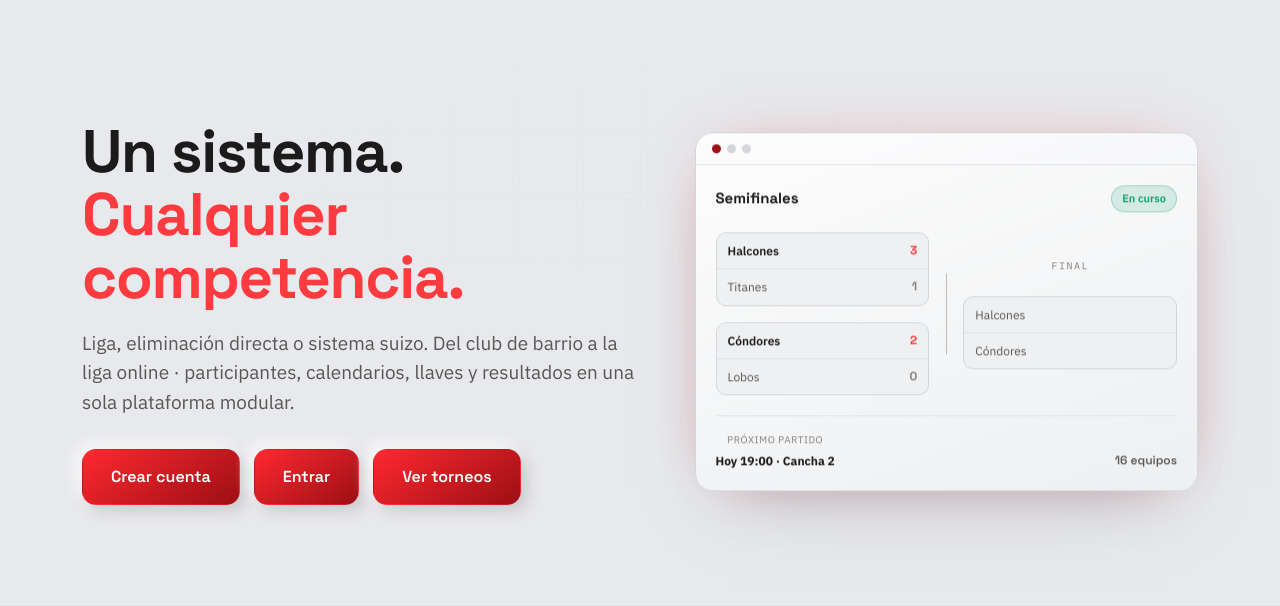
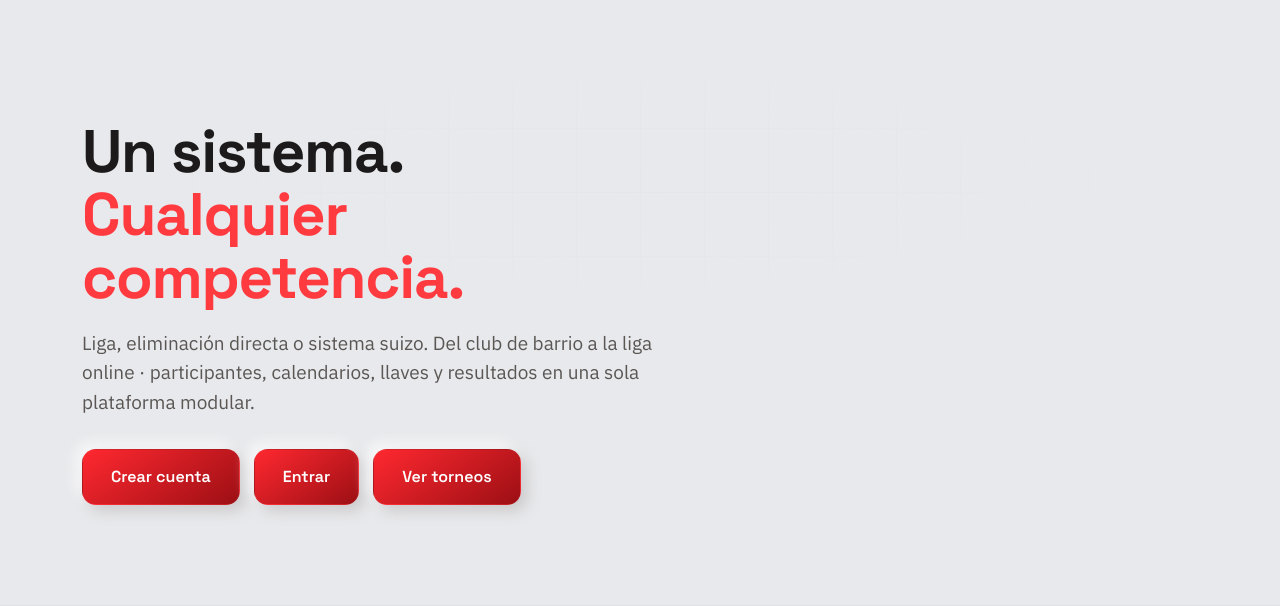
Before and after one commit to telyuxsoftwaredevelopment-tech/Tornalyx, a PHP site: page / in a window 1280 px wide. Shown: the part 73-679 px from the top of the page. Run offline with PHP 8.4, Linux system fonts and the light colour scheme.

Commit message:
Quitar la maqueta de torneo del hero
Se saca el panel derecho del hero (el mockup con la llave de
"Semifinales") y todo el CSS que solo usaba ese bloque (mockup, llaves).
El texto y los botones pasan a ocupar el ancho completo.

```diff
--- a/SGDM/frontend/css/home.css
+++ b/SGDM/frontend/css/home.css
@@ -17,158 +17,6 @@
 .hero-text h1 { margin:0 0 20px; }
 .hero-text .lead { margin:0; max-width:52ch; }
 .hero-cta { margin-top:32px; animation:fade-up .6s .28s cubic-bezier(.22,1,.36,1) both; }
-
-@media(min-width:960px) {
-  /* La columna del texto pesa un poco más: el mockup acompaña, no compite. */
-  .hero-top { grid-template-columns:1.05fr .95fr; gap:56px; }
-}
-
-/* ─── Vista previa de la interfaz (mockup del hero) ───── */
-.hero-visual {
-  animation:fade-up .6s .36s cubic-bezier(.22,1,.36,1) both;
-  perspective:1200px;
-}
-.mockup {
-  border:1px solid var(--line);
-  border-radius:18px;
-  overflow:hidden;
-  background:linear-gradient(160deg,rgba(26,16,18,.92),rgba(11,7,8,.92));
-  backdrop-filter:blur(12px);
-  -webkit-backdrop-filter:blur(12px);
-  box-shadow:
-    0 30px 70px -30px rgba(0,0,0,.9),
-    0 0 60px -30px var(--red-glow);
-  animation:mockup-flota 6s ease-in-out infinite;
-}
-[data-theme="light"] .mockup {
-  background:linear-gradient(160deg,rgba(255,255,255,.9),rgba(238,240,242,.9));
-  box-shadow:
-    0 30px 70px -35px rgba(120,120,130,.55),
-    0 0 60px -30px var(--red-glow);
-}
-@keyframes mockup-flota {
-  0%,100% { transform:translateY(0); }
-  50%     { transform:translateY(-9px); }
-}
-
-/* Barra de ventana */
-.mockup__bar {
-  display:flex; align-items:center; gap:12px;
-  padding:11px 16px;
-  border-bottom:1px solid var(--line-soft);
-  background:rgba(255,255,255,.02);
-}
-.mockup__dots { display:flex; gap:6px; }
-.mockup__dots i {
-  width:9px; height:9px; border-radius:50%;
-  background:var(--line);
-}
-.mockup__dots i:first-child { background:var(--red-deep); }
-.mockup__title {
-  font-family:var(--font-heading); font-size:12px; font-weight:600;
-  color:var(--muted);
-}
-
-.mockup__body { padding:var(--space-5); }
-.mockup__head {
-  display:flex; align-items:center; justify-content:space-between;
-  margin-bottom:var(--space-5);
-}
-.mockup__ronda {
-  font-family:var(--font-heading); font-weight:700; font-size:15px;
-  color:var(--ink);
-}
-.mockup__estado {
-  font-size:11px; font-weight:600;
-  padding:4px 10px; border-radius:999px;
-  color:#0e9f6e;
-  background:rgba(14,159,110,.14);
-  border:1px solid rgba(14,159,110,.3);
-}
-
-/* ─── Llaves del torneo ───────────────────────────────── */
-.llaves { display:flex; align-items:center; gap:34px; }
-.llaves__col { flex:1; display:flex; flex-direction:column; gap:16px; position:relative; }
-.llaves__col--final { justify-content:center; }
-.llaves__label {
-  font-family:var(--font-mono); font-size:10px; letter-spacing:1.5px;
-  text-transform:uppercase; color:var(--muted-2);
-  margin-bottom:6px;
-}
-
-.llave {
-  border:1px solid var(--line);
-  border-radius:10px;
-  overflow:hidden;
-  background:var(--bg-2);
-  position:relative;
-}
-.llave__eq {
-  display:flex; align-items:center; justify-content:space-between;
-  gap:10px;
-  padding:8px 11px;
-  font-size:12px; color:var(--muted);
-  border-bottom:1px solid var(--line-soft);
-}
-.llave__eq:last-child { border-bottom:none; }
-.llave__eq b {
-  font-family:var(--font-heading); font-size:12px;
-  color:var(--muted-2);
-}
-/* El que pasa de ronda queda marcado en rojo, como en el fixture real. */
-.llave__eq.is-win { color:var(--ink); font-weight:600; }
-.llave__eq.is-win b { color:var(--red-bright); }
-
-/* Conectores: una línea sale de cada llave y se une antes de la final.
-   Van en --muted-2 rebajado: --line queda casi invisible sobre la tarjeta. */
-.llaves__col:first-child .llave::after,
-.llaves__col:first-child::after,
-.llaves__col--final .llave::before {
-  content:"";
-  position:absolute;
-  background:var(--muted-2);
-  opacity:.5;
-}
-.llaves__col:first-child .llave::after {
-  top:50%; left:100%;
-  width:17px; height:1px;
-}
-.llaves__col:first-child::after {
-  left:calc(100% + 17px);
-  top:25%; bottom:25%;
-  width:1px;
-}
-.llaves__col--final .llave::before {
-  top:50%; right:100%;
-  width:17px; height:1px;
-}
-
-.mockup__pie {
-  display:flex; align-items:flex-end; justify-content:space-between;
-  gap:var(--space-4);
-  margin-top:var(--space-5);
-  padding-top:var(--space-4);
-  border-top:1px solid var(--line-soft);
-}
-.mockup__pie-lbl { display:block; font-size:10px; color:var(--muted-2); text-transform:uppercase; letter-spacing:.5px; }
-.mockup__pie-val { display:block; font-size:12px; color:var(--ink); margin-top:3px; }
-.mockup__cupos {
-  font-family:var(--font-heading); font-size:12px; font-weight:600;
-  color:var(--muted);
-  white-space:nowrap;
-}
-
-/* En pantallas chicas el mockup se achica para no empujar el contenido. */
-@media(max-width:520px) {
-  .llaves { gap:24px; }
-  .llave__eq { padding:7px 9px; font-size:11px; }
-  .llaves__col:first-child .llave::after,
-  .llaves__col--final .llave::before { width:12px; }
-  .llaves__col:first-child::after { left:calc(100% + 12px); }
-}
-
-/* Con "reducir animaciones" el mockup queda quieto. */
-html.a11y-motion .mockup { animation:none; }
 
 /* ─── Audiencias: foto a la izquierda, texto a la derecha ─ */
 .audiencias-grid {
--- a/SGDM/frontend/index.html
+++ b/SGDM/frontend/index.html
@@ -77,52 +77,6 @@
             <a class="btn btn-primary btn-lg" href="/registro">Crear cuenta</a>
             <a class="btn btn-primary btn-lg" href="/login">Entrar</a>
             <a class="btn btn-primary btn-lg" href="/torneos">Ver torneos</a>
-          </div>
-        </div>
-
-        <!-- Vista previa de la interfaz: muestra de un vistazo lo que hace la
-             plataforma (llaves, resultados y próximo partido). Es ilustrativa,
-             por eso se oculta a los lectores de pantalla: todo lo que dice ya
-             está en el texto de al lado. -->
-        <div class="hero-visual" aria-hidden="true">
-          <div class="mockup">
-            <div class="mockup__bar">
-              <span class="mockup__dots"><i></i><i></i><i></i></span>
-            </div>
-            <div class="mockup__body">
-              <div class="mockup__head">
-                <span class="mockup__ronda">Semifinales</span>
-                <span class="mockup__estado">En curso</span>
-              </div>
-
-              <div class="llaves">
-                <div class="llaves__col">
-                  <div class="llave">
-                    <span class="llave__eq is-win">Halcones <b>3</b></span>
-                    <span class="llave__eq">Titanes <b>1</b></span>
-                  </div>
-                  <div class="llave">
-                    <span class="llave__eq is-win">Cóndores <b>2</b></span>
-                    <span class="llave__eq">Lobos <b>0</b></span>
-                  </div>
-                </div>
-                <div class="llaves__col llaves__col--final">
-                  <span class="llaves__label">Final</span>
-                  <div class="llave">
-                    <span class="llave__eq">Halcones</span>
-                    <span class="llave__eq">Cóndores</span>
-                  </div>
-                </div>
-              </div>
-
-              <div class="mockup__pie">
-                <div>
-                  <span class="mockup__pie-lbl">Próximo partido</span>
-                  <strong class="mockup__pie-val">Hoy 19:00 · Cancha 2</strong>
-                </div>
-                <div class="mockup__cupos">16 equipos</div>
-              </div>
-            </div>
           </div>
         </div>
       </div>
```
